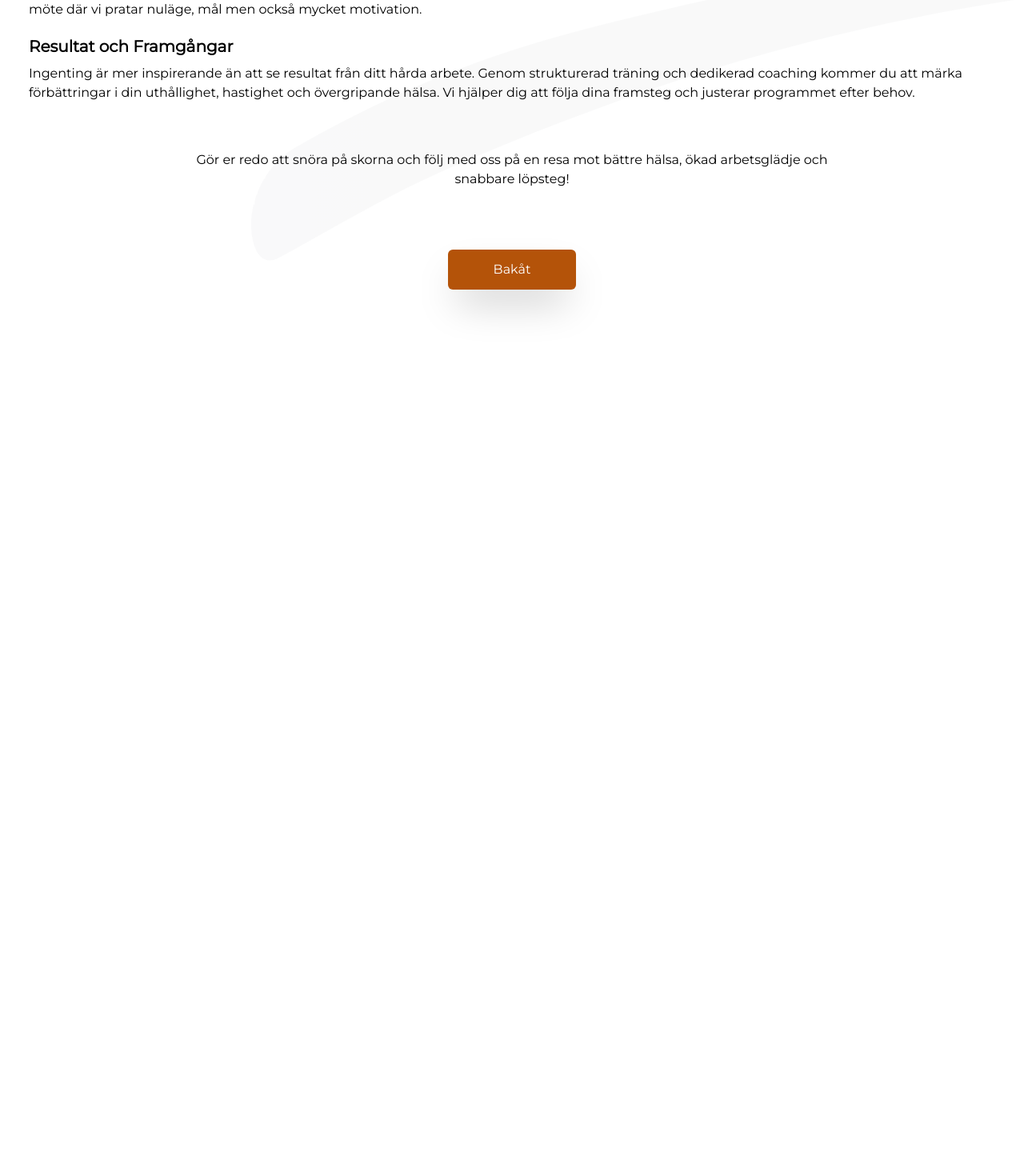
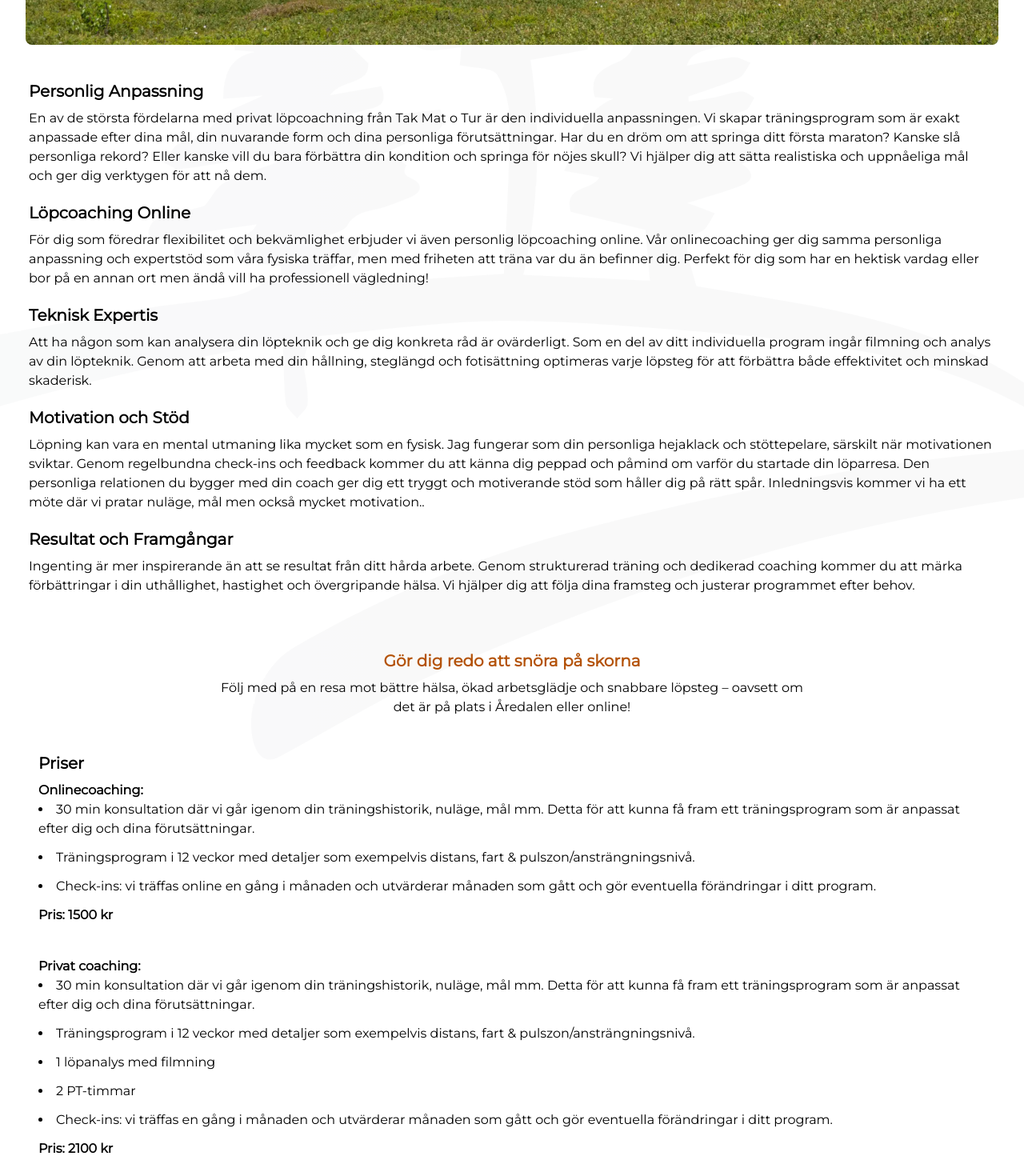
Before and after one commit to BoMar-Dev/takmatotur, a React (Vite) app in the folder client/: page /coach/personlig in a window 1280 px wide. Shown: the part 1120-2590 px from the top of the page at 80% size. Before the commit the page ends 1618 px from the top, so only its background shows below. Built offline with nearby package versions, Linux system fonts and the light colour scheme; a web font is replaced by a local one; what tailwindcss-animated would draw is missing.

Commit message:
adjusting the text on private coach page and also adding img

```diff
--- a/client/src/pages/PersonligCoach.jsx
+++ b/client/src/pages/PersonligCoach.jsx
@@ -1,12 +1,17 @@
+import { useState } from "react";
 import { Link } from "react-router-dom";
 
 // Import component
 import SEOHelmet from "../components/SEOHelment";
+import SkeletonLoader from "../components/SkeletonLoader";
 
 // Import the background image
 import backgroundImg from "../img/about/background.svg";
+import personalCoach from "../img/coach/personalCoach.webp";
 
 const PersonligCoach = () => {
+  const [loading, setLoading] = useState(true);
+
   return (
     <>
       <SEOHelmet
@@ -39,13 +44,32 @@ const PersonligCoach = () => {
           <article className="xl:text-left">
             <p className="text-base md:text-md xl:text-xl font-semibold p-3 mx-auto">
               Att löpträna på egen hand kan vara både utmanande och ibland
-              ensamt. Oavsett om du är en nybörjare som vill komma igång eller
-              en erfaren löpare som siktar på nya personliga rekord, kan privat
+              ensamt. Oavsett om du är nybörjare som vill komma igång eller en
+              erfaren löpare som siktar på nya personliga rekord, kan privat
               löpcoachning från oss vara nyckeln till att ta ditt löpande till
-              nästa nivå. Inspiration, stöd och motivation varje steg på vägen.
+              nästa nivå. Med inspiration, stöd och motivation finns vi med dig
+              varje steg på vägen.
             </p>
           </article>
         </div>
+
+        <aside className="p-5 flex items-center max-w-screen-xl mx-auto">
+          {loading && <SkeletonLoader height="100%" width="100%" />}
+          <img
+            src={personalCoach}
+            alt="Profilbild på Martin Gillgren löpcoach Tak Mat o Tur"
+            className={`rounded-lg transition-opacity duration-500 ${
+              loading ? "opacity-0" : "opacity-100"
+            }`}
+            onLoad={() => setLoading(false)}
+            style={{
+              width: "100%", // Keep the width at 100% of its container
+              height: "400px", // Set the height to your desired value, adjust as needed
+              objectFit: "cover", // Ensures the image fills the area while cropping if necessary
+              transition: "opacity 1s ease-in-out",
+            }}
+          />
+        </aside>
 
         <div className="max-w-screen-xl mx-auto p-3 mb-10">
           <section className="mb-6">
@@ -58,18 +82,29 @@ const PersonligCoach = () => {
                 o Tur är den individuella anpassningen. Vi skapar
                 träningsprogram som är exakt anpassade efter dina mål, din
                 nuvarande form och dina personliga förutsättningar. Har du en
-                dröm om att springa ditt första maraton? Eller kanske vill du
-                bara förbättra din kondition och springa för nöjes skull? Vi
-                hjälper dig att sätta realistiska och uppnåeliga mål och ger dig
-                verktygen för att nå dem.
+                dröm om att springa ditt första maraton? Kanske slå personliga
+                rekord? Eller kanske vill du bara förbättra din kondition och
+                springa för nöjes skull? Vi hjälper dig att sätta realistiska
+                och uppnåeliga mål och ger dig verktygen för att nå dem.
+              </p>
+
+              <h2 className="mb-2 font-semibold text-xl">Löpcoaching Online</h2>
+              <p className="mb-5">
+                För dig som föredrar flexibilitet och bekvämlighet erbjuder vi
+                även personlig löpcoaching online. Vår onlinecoaching ger dig
+                samma personliga anpassning och expertstöd som våra fysiska
+                träffar, men med friheten att träna var du än befinner dig.
+                Perfekt för dig som har en hektisk vardag eller bor på en annan
+                ort men ändå vill ha professionell vägledning!
               </p>
 
               <h2 className="mb-2 font-semibold text-xl">Teknisk Expertis</h2>
               <p className="mb-5">
                 Att ha någon som kan analysera din löpteknik och ge dig konkreta
-                råd är ovärderligt. Som en del av individuellt program ingår
-                filmning och analys av din löpteknik. Genom att arbeta med din
-                hållning, steglängd och fotisättning optimeras varje löpsteg.
+                råd är ovärderligt. Som en del av ditt individuella program
+                ingår filmning och analys av din löpteknik. Genom att arbeta med
+                din hållning, steglängd och fotisättning optimeras varje löpsteg
+                för att förbättra både effektivitet och minskad skaderisk.
               </p>
 
               <h2 className="mb-2 font-semibold text-xl">
@@ -83,7 +118,7 @@ const PersonligCoach = () => {
                 du startade din löparresa. Den personliga relationen du bygger
                 med din coach ger dig ett tryggt och motiverande stöd som håller
                 dig på rätt spår. Inledningsvis kommer vi ha ett möte där vi
-                pratar nuläge, mål men också mycket motivation.
+                pratar nuläge, mål men också mycket motivation..
               </p>
 
               <h2 className="mb-2 font-semibold text-xl">
@@ -98,13 +133,64 @@ const PersonligCoach = () => {
               </p>
             </div>
           </section>
-
-          <section className="p-3 text-center">
-            <p className="text-center md:w-[80%] lg:w-[60%] xl:w-[70%] mx-auto">
-              Gör er redo att snöra på skorna och följ med oss på en resa mot
-              bättre hälsa, ökad arbetsglädje och snabbare löpsteg!
+          <section className="text-center p-5 max-w-screen-md mx-auto">
+            <h2 className="text-xl font-semibold text-amber-700 mb-2">
+              Gör dig redo att snöra på skorna
+            </h2>
+            <p>
+              Följ med på en resa mot bättre hälsa, ökad arbetsglädje och
+              snabbare löpsteg – oavsett om det är på plats i Åredalen eller
+              online!
             </p>
           </section>
+
+          <div className="max-w-screen-xl mx-auto p-3 mb-10">
+            <section className="mb-6">
+              <div className="p-3">
+                <h2 className="mb-2 font-semibold text-xl">Priser</h2>
+                <p>
+                  <strong>Onlinecoaching:</strong>
+                  <li>
+                    30 min konsultation där vi går igenom din träningshistorik,
+                    nuläge, mål mm. Detta för att kunna få fram ett
+                    träningsprogram som är anpassat efter dig och dina
+                    förutsättningar.
+                  </li>
+                  <li className="mt-3">
+                    Träningsprogram i 12 veckor med detaljer som exempelvis
+                    distans, fart & pulszon/ansträngningsnivå.
+                  </li>
+                  <li className="mt-3">
+                    Check-ins: vi träffas online en gång i månaden och
+                    utvärderar månaden som gått och gör eventuella förändringar
+                    i ditt program.
+                  </li>
+                  <p className=" font-semibold mt-3 mb-10"> Pris: 1500 kr</p>
+                </p>
+                <p>
+                  <strong className="">Privat coaching:</strong>
+                  <li>
+                    30 min konsultation där vi går igenom din träningshistorik,
+                    nuläge, mål mm. Detta för att kunna få fram ett
+                    träningsprogram som är anpassat efter dig och dina
+                    förutsättningar.
+                  </li>
+                  <li className="mt-3">
+                    Träningsprogram i 12 veckor med detaljer som exempelvis
+                    distans, fart & pulszon/ansträngningsnivå.
+                  </li>
+                  <li className="mt-3">1 löpanalys med filmning</li>
+                  <li className="mt-3">2 PT-timmar</li>
+                  <li className="mt-3">
+                    Check-ins: vi träffas en gång i månaden och utvärderar
+                    månaden som gått och gör eventuella förändringar i ditt
+                    program.
+                  </li>
+                  <p className=" font-semibold mt-3">Pris: 2100 kr</p>
+                </p>
+              </div>
+            </section>
+          </div>
 
           <div className="text-center flex justify-center mt-16 mb-5">
             <Link to="/coach" className="inline-flex">
```
Also changed, not shown: client/src/img/coach/personalCoach.webp (added).
